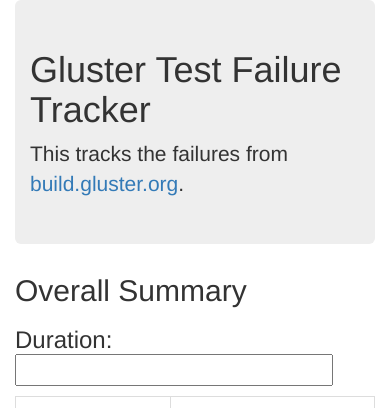
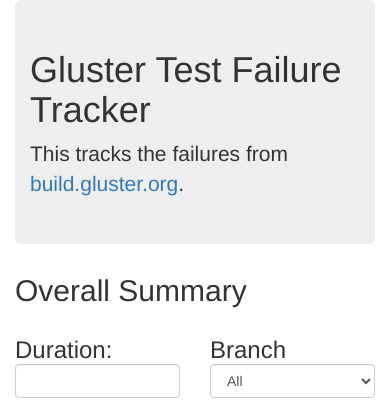
Before and after one commit to smitthakkar96/fstat, a Flask app: page /summary in a window 390 px wide. Shown: the top 408 px of the page. Run offline with Flask 2, Linux system fonts and the light colour scheme; data that the repository does not hold is empty; some libraries are stand-ins or nearby versions.

Commit message:
Added filter to hunt regression by branch (#18)

```diff
--- a/fstat/controller.py
+++ b/fstat/controller.py
@@ -4,7 +4,7 @@
 
 from fstat import app, db
 from model import Failure, FailureInstance
-from lib import parse_end_date, parse_start_date
+from lib import parse_end_date, parse_start_date, get_branch_list
 
 
 @app.route("/")
@@ -22,9 +22,17 @@
     '''
     start_date = parse_start_date(request.args.get('start_date'))
     end_date = parse_end_date(request.args.get('end_date'))
+    branch = request.args.get('branch', 'all')
 
-    failure_instances = FailureInstance.query.filter(FailureInstance.timestamp > start_date,
-                                                     FailureInstance.timestamp < end_date)
+    filters = [
+        FailureInstance.timestamp > start_date,
+        FailureInstance.timestamp < end_date
+    ]
+
+    if branch != 'all':
+        filters.append(FailureInstance.branch == branch)
+
+    failure_instances = FailureInstance.query.filter(*filters)
     failures = Counter([x.failure for x in failure_instances])
     return render_template('index.html',
                            num=(end_date - start_date).days,
@@ -32,7 +40,7 @@
                            total=len(failures),
                            end_date=str(end_date.date()),
                            start_date=str(start_date.date()),
-                           )
+                           branches=get_branch_list())
 
 
 @app.route('/failure/<int:fid>')
@@ -42,17 +50,27 @@
     Params
     start_day: date with format yyyy-mm-dd, if start date is none it is defaulted to the last monday
     end_day: date with format yyyy-mm-dd, if end date is none it is defaulted to today
+    branch: name of branch
     '''
     fid = int(fid)
     start_date = parse_start_date(request.args.get('start_date'))
     end_date = parse_end_date(request.args.get('end_date'))
+    branch = request.args.get('branch', 'all')
 
     failure = Failure.query.filter_by(id=fid).first_or_404()
-    failure_instances = FailureInstance.query.filter(db.and_(FailureInstance.timestamp > start_date,
-                                                             FailureInstance.timestamp < end_date,
-                                                             FailureInstance.failure == failure))
+    filters = [
+        FailureInstance.timestamp > start_date,
+        FailureInstance.timestamp < end_date,
+        FailureInstance.failure == failure
+    ]
+
+    if branch != 'all':
+        filters.append(FailureInstance.branch == branch)
+
+    failure_instances = FailureInstance.query.filter(db.and_(*filters))
     return render_template('failure_instance.html',
                            failure=failure,
+                           branches=get_branch_list(fid),
                            failure_instances=failure_instances,
                            end_date=str(end_date.date()),
                            start_date=str(start_date.date()),
--- a/fstat/lib.py
+++ b/fstat/lib.py
@@ -1,4 +1,7 @@
 from datetime import datetime, timedelta
+
+from fstat import db
+from model import FailureInstance
 
 
 def parse_start_date(start_date=None):
@@ -11,7 +14,6 @@
             start_date = start_date - timedelta(days=7)
     else:
         start_date = datetime.strptime(start_date, '%Y-%m-%d')
-
     return start_date
 
 
@@ -21,3 +23,12 @@
     else:
         end_date = datetime.strptime(end_date, '%Y-%m-%d')
     return end_date
+
+
+def get_branch_list(fid=None):
+    if not fid:
+        return db.session.query(FailureInstance.branch).distinct()
+    return db.session.query(FailureInstance.branch) \
+                     .filter(FailureInstance.failure_id == fid,
+                             FailureInstance.branch is not None) \
+                     .distinct()
--- a/fstat/templates/index.html
+++ b/fstat/templates/index.html
@@ -30,7 +30,14 @@
     <!--<h2>Weekly Overall Summary</h2>-->
     <h2>Overall Summary</h2>
     {% set range = [start_date, '-', end_date] %}
-    {% include "snippets/date_range.html" %}
+    <div class="row">
+      <div class="col-xs-6">
+        {% include "snippets/date_range.html" %}
+      </div>
+      <div class="col-xs-6">
+        {% include "snippets/branch_filter.html" %}
+      </div>
+    </div>
     <table class="table table-bordered">
       <tr>
         <th>Signature</th>
@@ -39,7 +46,7 @@
       {% for f, count in failures.most_common(total) %}
       <tr>
         <td><a href="http://git.gluster.org/cgit/glusterfs.git/tree/{{ f.signature }}" target="_blank"><code>{{ f.signature }}</code></a></td>
-        <td><a href="{{ url_for('instance_summary', start_date=start_date, end_date=end_date, fid=f.id) }}">{{ count }}</a></td>
+        <td><a href="{{ url_for('instance_summary', start_date=start_date, end_date=end_date, fid=f.id, branch=request.args.get('branch', 'all')) }}">{{ count }}</a></td>
       <tr>
       {% endfor %}
     </table>
--- /dev/null
+++ b/fstat/templates/snippets/branch_filter.html
@@ -0,0 +1,19 @@
+<h3 style="padding:0;margin-bottom:0;">Branch</h3>
+<select class="form-control" id="branch_dropdown" onchange="switchBranch()">
+  <option value="all">All</option>
+  {% for b in branches %}
+  <option value="{{b[0]}}">{{b[0]}}</option>
+  {% endfor %}
+</select>
+
+<script type="text/javascript">
+  var params = new URLSearchParams(window.location.search);
+  function switchBranch() {
+    var branch = document.getElementById("branch_dropdown").value
+    params.set("branch", branch);
+    window.location.search = params.toString();
+  }
+  if(params.get('branch')) {
+    document.getElementById("branch_dropdown").value = params.get('branch');
+  }
+</script>
--- a/fstat/templates/snippets/date_range.html
+++ b/fstat/templates/snippets/date_range.html
@@ -1,4 +1,4 @@
-<h3>Duration: <input type="text" name="daterange" /></h3>
+<h3>Duration: <input type="text" class="form-control" name="daterange" /></h3>
 <script>
     $('input[name="daterange"]').daterangepicker({
     locale: {format: "YYYY-MM-DD"},
```
Also changed, not shown: fstat/templates/failure_instance.html (+9 -3 lines).
